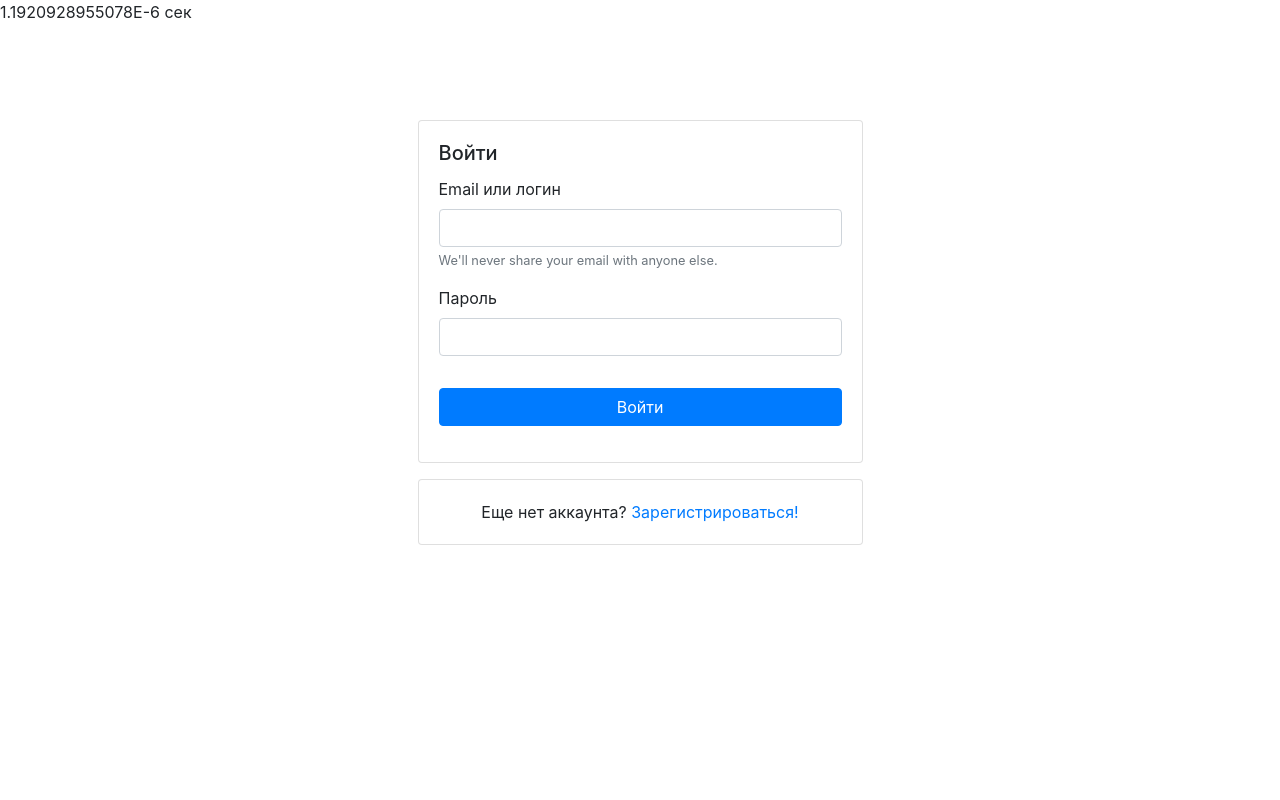
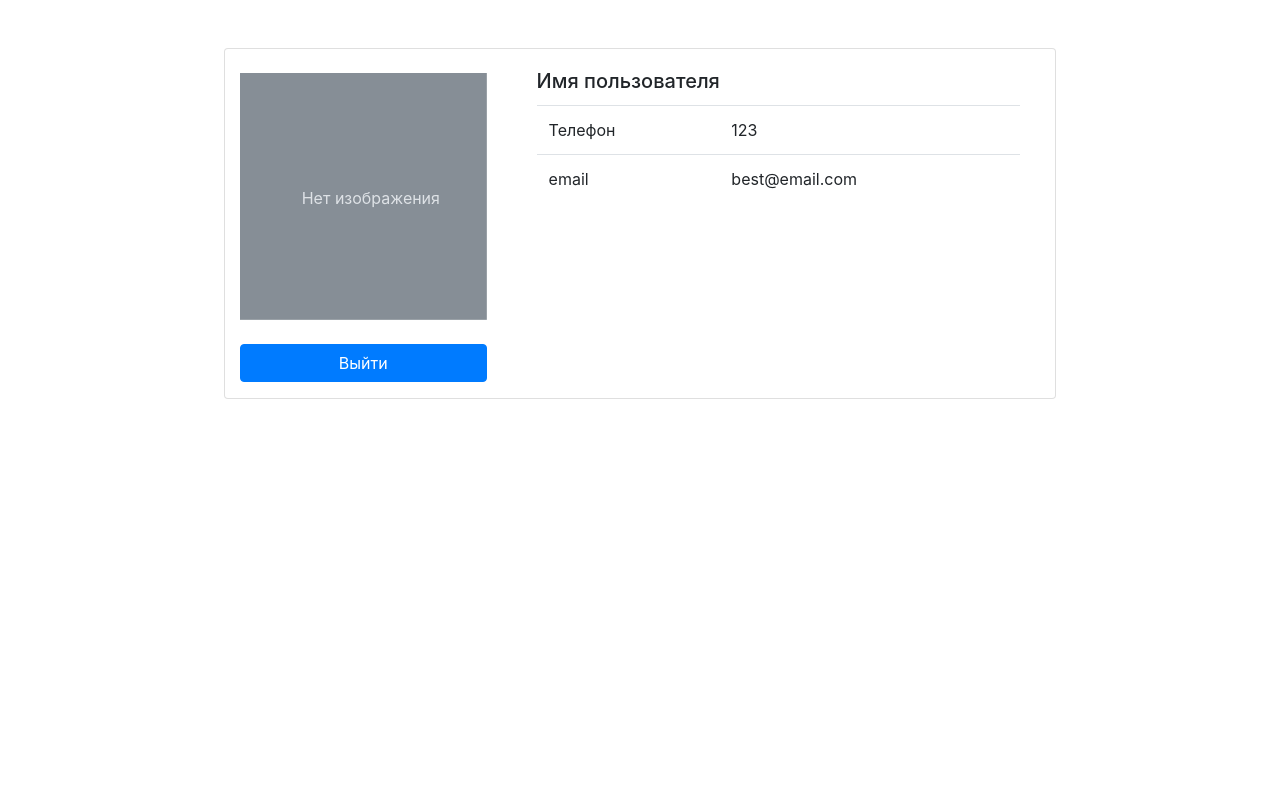
Before and after one commit to slvKhan/phpAuthReg, a PHP site: page / in a window 1280 px wide. Run offline with PHP 8.4, Linux system fonts and the light colour scheme.

Commit message:
lalout main page add Repository class

```diff
--- a/public/index.php
+++ b/public/index.php
@@ -1,22 +1,20 @@
 <?php
 use App\Application;
 use App\Template;
-use App\Timer;
 use App\Repository;
 
 require __DIR__.'/../vendor/autoload.php';
 
+session_start();
 
 $app = new Application();
 $template = new Template(__DIR__.'/../templates/');
-
-//
-Timer::start();
-$repo = new PDO('mysql:host=127.0.0.1;dbname=users_db', 'sandy', 'qwe');
-echo Timer::finish() . ' сек<br>';
-//задержка 2 сек
+$repo = new Repository();
 
 $app->route('GET', '/', function () use($template) {
+  $params = [
+    'islogIn' => ''
+  ];
   return $template->render('index.phtml');
 });
 
@@ -25,25 +23,19 @@ $app->route('GET', '/users/new', function () use($template) {
 });
 
 $app->route('POST', '/users', function () use($template, $repo) {
-
   $user = $_POST;
   $validator = new App\Validator();
   $errors = $validator->validate($user);
-
-  if (count($errors) === 0) {
-    Timer::start();
-    print_r($user);
-    $query = "INSERT INTO `signup` (`login`, `phone`, `email`, `password`) VALUES (:login, :phone, :email, :password)";
-    $params = [
-      ':login' => $user['login'],
-      ':phone' => $user['phone'],
-      ':email' => $user['email'],
-      ':password' => $user['password'],
-    ];
-    $stmt = $repo->prepare($query);
-    $stmt->execute($params);
-    echo Timer::finish() . ' сек';
-  //задержка 2 сек
+  if (count($errors) !== 0) {
+    //user has errors
+  }
+  $oldUser = $repo->find($user);
+  if (!$oldUser) {
+    //the user does not exist
+    $repo->save($user);
+  } else {
+    //the user exists
+    echo 'такой пользователь существует!';
   }
 });
 
--- a/src/Repository.php
+++ b/src/Repository.php
@@ -10,7 +10,12 @@ class Repository
 
   public function __construct()
   {
-    $this->pdo = new PDO('mysql:host=127.0.0.1;dbname=users_db', 'sandy', 'qwe');
+    $HOST_NAME = '127.0.0.1';
+    $DB_NAME = 'users_db';
+    $USER_NAME = 'sandy';
+    $PASSWORD = 'qwe';
+
+    $this->pdo = new PDO("mysql:host={$HOST_NAME};dbname={$DB_NAME}", $USER_NAME, $PASSWORD);
   }
 
   public function save($user)
@@ -36,8 +41,13 @@ class Repository
     $stmt = $this->pdo->prepare($query);
     $stmt->execute($params);
     $userData = $stmt->fetch();
-    return json_encode($userData);
+    if (!$userData) {
+      return null;
+    }
+    return [
+      'login' => $userData['login'],
+      'password' => $userData['password'],
+    ];
   }
 
-
 }
--- a/src/Timer.php
+++ /dev/null
@@ -1,26 +0,0 @@
-<?php
-namespace App;
-class Timer
-{
-    /**
-     * @var float время начала выполнения скрипта
-     */
-    private static $start = .0;
-
-    /**
-     * Начало выполнения
-     */
-    static function start()
-    {
-        self::$start = microtime(true);
-    }
-
-    /**
-     * Разница между текущей меткой времени и меткой self::$start
-     * @return float
-     */
-    static function finish()
-    {
-        return microtime(true) - self::$start;
-    }
-}
--- a/templates/index.phtml
+++ b/templates/index.phtml
@@ -7,7 +7,7 @@
   <title>Главная</title>
 </head>
 <body>
-  <div class="container mt-5 ">
+  <!-- <div class="container mt-5 ">
     <div class="row ">
       <div class="col-sm-5 col-12 mx-auto mt-5">
         <div class="card">
@@ -35,6 +35,42 @@
         </div>
       </div>
     </div>
+  </div> -->
+
+  <div class="container mt-5">
+    <div class="card col-sm-9 mx-auto">
+      <div class="row">
+
+        <div class="col-md-4">
+          <!-- <img src="..." class="card-img" alt="..."> -->
+          <svg class="bd-placeholder-img img-fluid mt-4 mb-4 " width="300" height="300" xmlns="http://www.w3.org/2000/svg" preserveAspectRatio="xMidYMid slice" focusable="false" role="img" aria-label="A generic square placeholder image with a white border around it, making it resemble a photograph taken with an old instant camera: 200x200">
+            <rect fill="#868e96" width="100%" height="100%"></rect>
+            <text fill="#dee2e6" dy=".5em" x="25%" y="50%">Нет изображения</text>
+          </svg>
+          <button type="submit" class="btn btn-primary col-12 mb-3">Выйти</button>
+
+        </div>
+
+        <div class="col-md-8">
+          <div class="card-body">
+            <h5 class="card-title">Имя пользователя</h5>
+            <table class="table">
+              <tr>
+                <td>Телефон</td>
+                <td>123</td>
+              </tr>
+              <tr>
+                <td>email</td>
+                <td>best@email.com</td>
+              </tr>
+            </table>
+          </div>
+        </div>
+
+      </div>
+
+    </div>
   </div>
+
 </body>
 </html>
```
